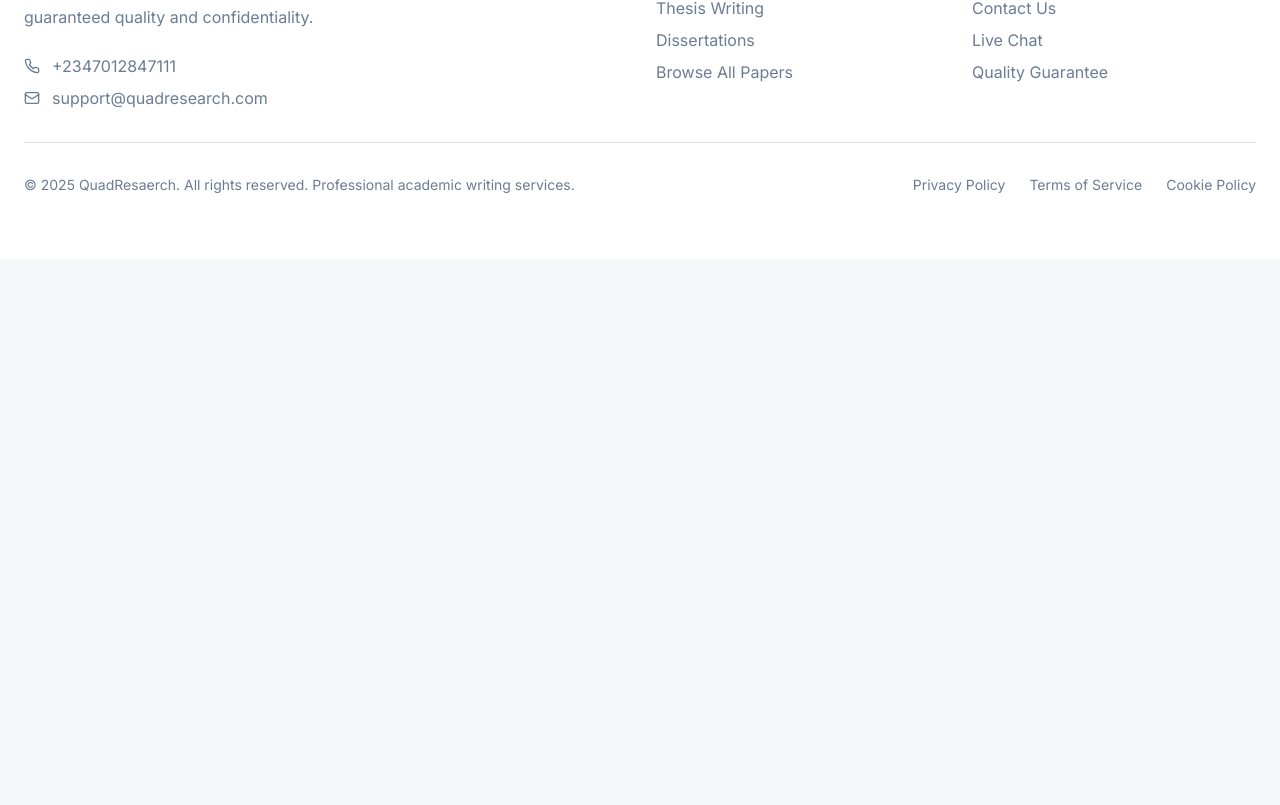
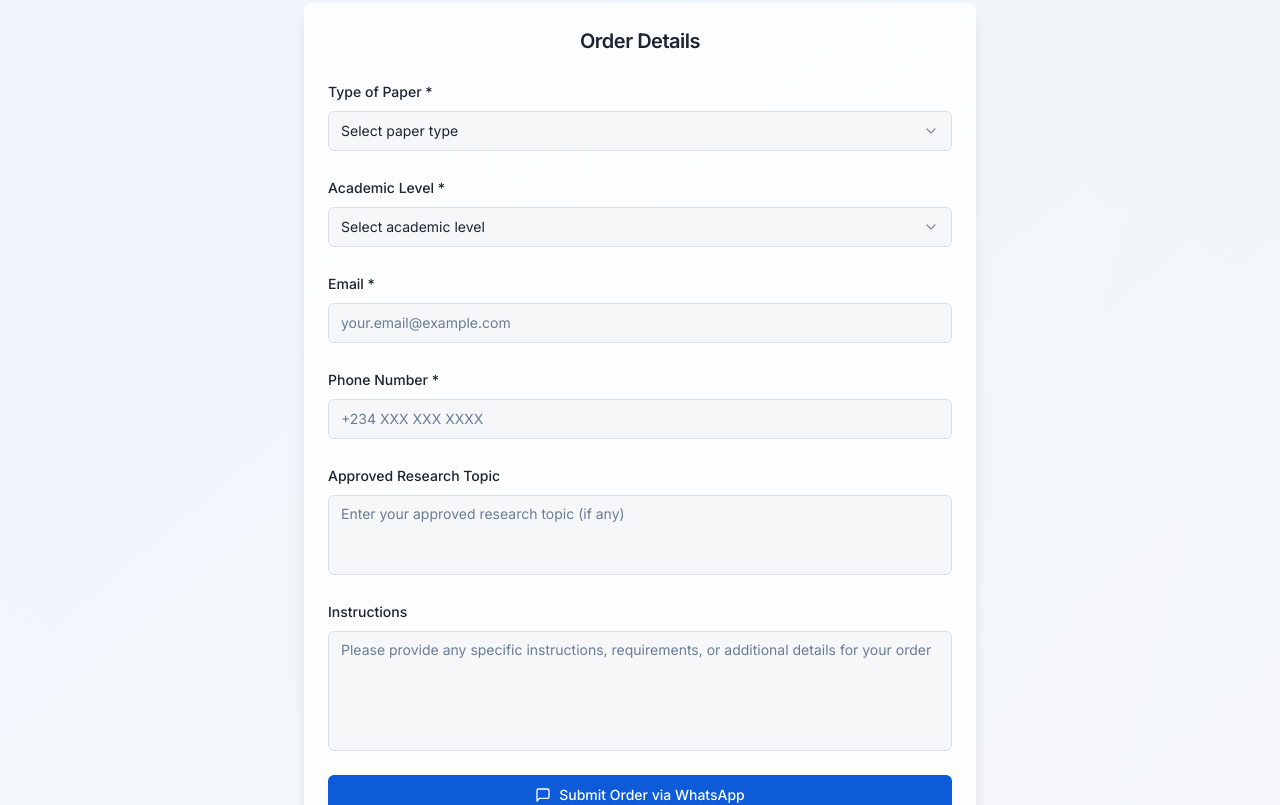
Before and after one commit to Samson-Koremene/quadresearch, a React (Vite) app: page / in a window 1280 px wide. Shown: the part 3699-4504 px from the top of the page. Before the commit the page ends 3958 px from the top, so only its background shows below. Built offline with nearby package versions, Linux system fonts and the light colour scheme.

Commit message:
Add order form before footer
Added a new order form section before the footer, including a "Type of Paper" dropdown with specified options: Project, Seminar, Thesis, Assignment, and SIWES Technical Report. The form adheres to the website's current color scheme.

```diff
--- /dev/null
+++ b/src/components/ContactForm.tsx
@@ -0,0 +1,216 @@
+import { useState } from "react";
+import { Button } from "@/components/ui/button";
+import { Input } from "@/components/ui/input";
+import { Label } from "@/components/ui/label";
+import { Textarea } from "@/components/ui/textarea";
+import { Select, SelectContent, SelectItem, SelectTrigger, SelectValue } from "@/components/ui/select";
+import { Card, CardContent, CardHeader, CardTitle } from "@/components/ui/card";
+import { useToast } from "@/hooks/use-toast";
+import { MessageSquare } from "lucide-react";
+
+const ContactForm = () => {
+  const { toast } = useToast();
+  const [formData, setFormData] = useState({
+    paperType: "",
+    academicLevel: "",
+    email: "",
+    phoneNumber: "",
+    researchTopic: "",
+    instructions: "",
+  });
+
+  const paperTypes = [
+    "Project",
+    "Seminar",
+    "Thesis",
+    "Assignment",
+    "SIWES Technical Report"
+  ];
+
+  const academicLevels = [
+    "High School",
+    "College",
+    "Undergraduate",
+    "Masters",
+    "PhD"
+  ];
+
+  const handleInputChange = (field: string, value: string) => {
+    setFormData(prev => ({
+      ...prev,
+      [field]: value
+    }));
+  };
+
+  const handleSubmit = (e: React.FormEvent) => {
+    e.preventDefault();
+
+    // Validate required fields
+    if (!formData.paperType || !formData.academicLevel || !formData.email || !formData.phoneNumber) {
+      toast({
+        title: "Missing Information",
+        description: "Please fill in all required fields before submitting.",
+        variant: "destructive",
+      });
+      return;
+    }
+
+    // Create WhatsApp message
+    const whatsappMessage = `Hello! I would like to place an order with the following details:
+
+📝 Type of Paper: ${formData.paperType}
+🎓 Academic Level: ${formData.academicLevel}
+📧 Email: ${formData.email}
+📞 Phone: ${formData.phoneNumber}
+${formData.researchTopic ? `📚 Research Topic: ${formData.researchTopic}` : ""}
+${formData.instructions ? `📋 Instructions: ${formData.instructions}` : ""}
+
+Please provide me with a quote and further details.`;
+
+    const whatsappURL = `https://wa.me/2347012847111?text=${encodeURIComponent(whatsappMessage)}`;
+
+    window.open(whatsappURL, "_blank");
+
+    toast({
+      title: "Redirecting to WhatsApp",
+      description: "You'll be connected with our support team shortly.",
+    });
+  };
+
+  return (
+    <section className="py-16 bg-gradient-to-br from-accent/50 to-muted/50">
+      <div className="container mx-auto px-4 md:px-6">
+        <div className="max-w-2xl mx-auto">
+          <div className="text-center mb-8">
+            <h2 className="text-3xl md:text-4xl font-bold text-foreground mb-4">
+              Get Your Custom Paper
+            </h2>
+            <p className="text-muted-foreground text-lg">
+              Fill out the form below and we'll get back to you with a personalized quote
+            </p>
+          </div>
+
+          <Card className="shadow-lg border-0 bg-card/80 backdrop-blur-sm">
+            <CardHeader>
+              <CardTitle className="text-xl text-center text-foreground">
+                Order Details
+              </CardTitle>
+            </CardHeader>
+            <CardContent>
+              <form onSubmit={handleSubmit} className="space-y-6">
+                {/* Type of Paper */}
+                <div className="space-y-2">
+                  <Label htmlFor="paperType" className="text-sm font-medium text-foreground">
+                    Type of Paper *
+                  </Label>
+                  <Select value={formData.paperType} onValueChange={(value) => handleInputChange("paperType", value)}>
+                    <SelectTrigger className="w-full">
+                      <SelectValue placeholder="Select paper type" />
+                    </SelectTrigger>
+                    <SelectContent className="bg-card border border-border shadow-lg">
+                      {paperTypes.map((type) => (
+                        <SelectItem key={type} value={type} className="hover:bg-accent">
+                          {type}
+                        </SelectItem>
+                      ))}
+                    </SelectContent>
+                  </Select>
+                </div>
+
+                {/* Academic Level */}
+                <div className="space-y-2">
+                  <Label htmlFor="academicLevel" className="text-sm font-medium text-foreground">
+                    Academic Level *
+                  </Label>
+                  <Select value={formData.academicLevel} onValueChange={(value) => handleInputChange("academicLevel", value)}>
+                    <SelectTrigger className="w-full">
+                      <SelectValue placeholder="Select academic level" />
+                    </SelectTrigger>
+                    <SelectContent className="bg-card border border-border shadow-lg">
+                      {academicLevels.map((level) => (
+                        <SelectItem key={level} value={level} className="hover:bg-accent">
+                          {level}
+                        </SelectItem>
+                      ))}
+                    </SelectContent>
+                  </Select>
+                </div>
+
+                {/* Email */}
+                <div className="space-y-2">
+                  <Label htmlFor="email" className="text-sm font-medium text-foreground">
+                    Email *
+                  </Label>
+                  <Input
+                    id="email"
+                    type="email"
+                    placeholder="your.email@example.com"
+                    value={formData.email}
+                    onChange={(e) => handleInputChange("email", e.target.value)}
+                    className="w-full"
+                    required
+                  />
+                </div>
+
+                {/* Phone Number */}
+                <div className="space-y-2">
+                  <Label htmlFor="phoneNumber" className="text-sm font-medium text-foreground">
+                    Phone Number *
+                  </Label>
+                  <Input
+                    id="phoneNumber"
+                    type="tel"
+                    placeholder="+234 XXX XXX XXXX"
+                    value={formData.phoneNumber}
+                    onChange={(e) => handleInputChange("phoneNumber", e.target.value)}
+                    className="w-full"
+                    required
+                  />
+                </div>
+
+                {/* Research Topic */}
+                <div className="space-y-2">
+                  <Label htmlFor="researchTopic" className="text-sm font-medium text-foreground">
+                    Approved Research Topic
+                  </Label>
+                  <Textarea
+                    id="researchTopic"
+                    placeholder="Enter your approved research topic (if any)"
+                    value={formData.researchTopic}
+                    onChange={(e) => handleInputChange("researchTopic", e.target.value)}
+                    className="w-full min-h-[80px] resize-none"
+                  />
+                </div>
+
+                {/* Instructions */}
+                <div className="space-y-2">
+                  <Label htmlFor="instructions" className="text-sm font-medium text-foreground">
+                    Instructions
+                  </Label>
+                  <Textarea
+                    id="instructions"
+                    placeholder="Please provide any specific instructions, requirements, or additional details for your order"
+                    value={formData.instructions}
+                    onChange={(e) => handleInputChange("instructions", e.target.value)}
+                    className="w-full min-h-[120px] resize-none"
+                  />
+                </div>
+
+                {/* Submit Button */}
+                <Button
+                  type="submit"
+                  className="w-full bg-primary hover:bg-primary-hover text-primary-foreground font-medium py-3 flex items-center justify-center gap-2"
+                >
+                  <MessageSquare className="w-5 h-5" />
+                  Submit Order via WhatsApp
+                </Button>
+              </form>
+            </CardContent>
+          </Card>
+        </div>
+      </div>
+    </section>
+  );
+};
+
+export default ContactForm;
--- a/src/pages/Index.tsx
+++ b/src/pages/Index.tsx
@@ -3,6 +3,7 @@ import HeroSection from "@/components/HeroSection";
 import FeaturesSection from "@/components/FeaturesSection";
 import MarketplacePreview from "@/components/MarketplacePreview";
 import TrustIndicators from "@/components/TrustIndicators";
+import ContactForm from "@/components/ContactForm";
 import { Mail, Phone } from "lucide-react";
 import { useNavigate } from "react-router-dom";
 
@@ -20,6 +21,8 @@ const Index = () => {
       </main>
 
       <TrustIndicators />
+
+      <ContactForm />
 
       {/* Professional Footer */}
       <footer
```
